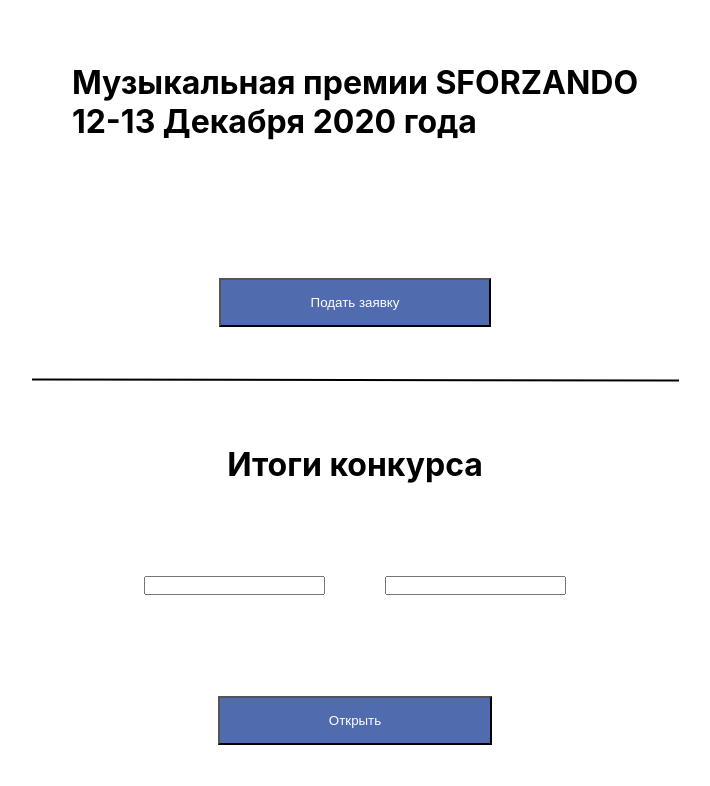
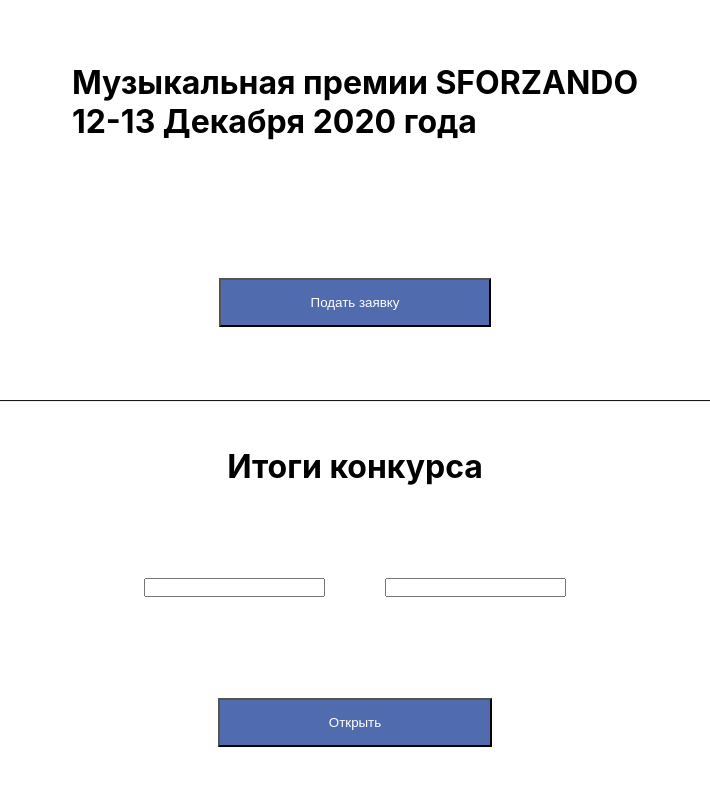
Before and after one commit to SmertokriL/application, a React (Create React App) app: page / in a window 1280 px wide. Shown: the top 786 px of the page, without its empty margins (285-995 px from the left). Built offline with nearby package versions, Linux system fonts and the light colour scheme.

Commit message:
delete_component_Line

```diff
--- a/package.json
+++ b/package.json
@@ -6,11 +6,13 @@
     "@testing-library/jest-dom": "^5.11.9",
     "@testing-library/react": "^11.2.5",
     "@testing-library/user-event": "^12.7.1",
+    "formik": "^2.2.6",
     "react": "^17.0.1",
     "react-dom": "^17.0.1",
     "react-router-dom": "^5.2.0",
     "react-scripts": "4.0.2",
-    "web-vitals": "^1.1.0"
+    "web-vitals": "^1.1.0",
+    "yup": "^0.32.9"
   },
   "scripts": {
     "start": "react-scripts start",
--- a/src/App.css
+++ b/src/App.css
@@ -52,15 +52,6 @@
   margin-left: 30px;
 }
 
-.line {
-  position: absolute;
-  height: 0px;
-  left: 0px;
-  right: 0px;
-  top: 379px;
-
-  border: 1px solid #000000;
-  transform: rotate(0.07deg);
-  margin-left: 316.5px;
-  margin-right: 316.5px;
+hr {
+  border-top: 1px solid rgba(0, 0, 0, 0.9);
 }
--- a/src/components/Line.js
+++ /dev/null
@@ -1,5 +0,0 @@
-function Line() {
-  return <div className="line"></div>
-}
-
-export default Line
--- a/src/components/pages/FirstPageComponent.js
+++ b/src/components/pages/FirstPageComponent.js
@@ -1,13 +1,12 @@
 import './../../App.css'
 import Header from './../Header'
 import Footer from './../Footer'
-import Line from './../Line'
 
 function FirstPageComponent() {
   return (
     <div className="app-wrapper">
       <Header />
-      <Line />
+      <hr />
       <Footer />
     </div>
   )
--- a/src/components/pages/SecondPageComponent.js
+++ b/src/components/pages/SecondPageComponent.js
@@ -1,7 +1,9 @@
+import { Formik } from 'formik'
+
 function SecondPageComponent() {
   return (
     <div>
-      <h2>SecondPage</h2>
+      <Formik></Formik>
     </div>
   )
 }
```
Also changed, not shown: src/components/Clear.js (deleted, +0 -9 lines), 1 other file (tests, documents, lock files or other folders).
